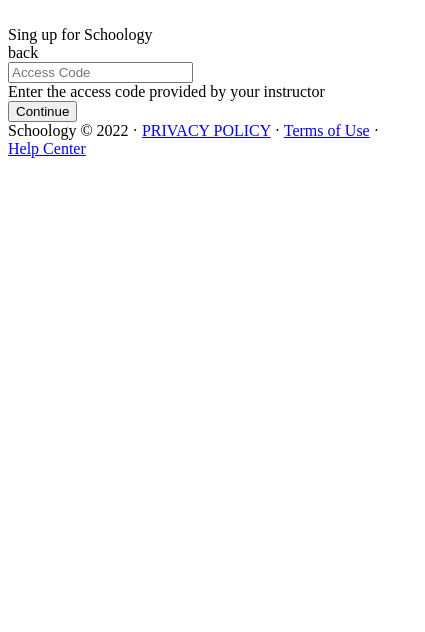
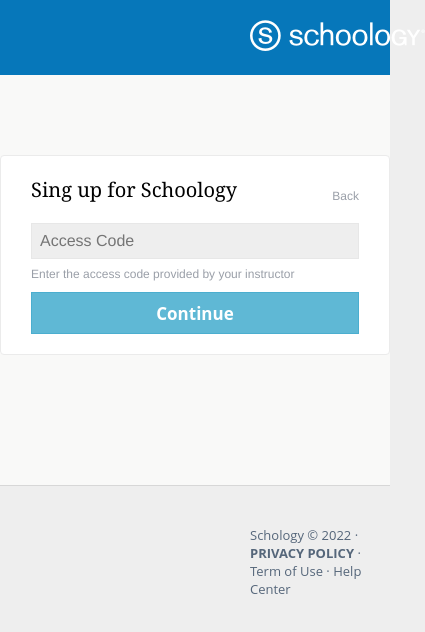
Before and after one commit to ErickHI/IntroModeloDeCajas, a plain HTML site: page index.html in a window 390 px wide. Shown: the whole page, 425 px wide, since content can reach past the window. Drawn offline with Linux system fonts and the light colour scheme.

Commit message:
2.5 Diseño responsivo Flexbox

```diff
--- /dev/null
+++ b/css/styles.css
@@ -0,0 +1,108 @@
+body{
+    background: #EEEEEE;
+    display: flex;
+    flex-direction: column;
+    padding: 0px;
+    margin: 0px;
+}
+
+.navbar{
+    background-color: #0677BA;
+    display: flex;
+    align-items: center;
+    padding: 20px 0px 20px 250px;
+}
+
+/* .logo{
+    width: auto;
+} */
+
+.main-page{
+    background-color: #F9F9F8;
+    padding: 80px 0px 130px 0px;
+    display: flex;
+    justify-content: center;
+    border-bottom: 1px solid #D7D7D7;
+}
+section{
+    background-color: white;
+    border: 1px solid #EBEBEB;
+    border-radius: 4px;
+    width: 25em;
+    padding: 20px 30px 20px 30px;
+}
+
+.title-form{
+    margin-bottom: 20px;
+    display: flex;
+    justify-content: space-between;
+    align-items: flex-end;
+    padding-bottom: 0px;
+}
+
+.title-form span {
+    font-size: 1.25em;
+    font-family: Georgia, "Times New Roman", serif;
+}
+
+.title-form a{
+    color: #9A9FA8;
+    /* font-weight: bold; */
+    text-decoration: none;
+    font-family: "Karla", "Helvetica Neue", Arial, Helvetica, sans-serif;
+    font-size: 0.75em;
+}
+
+.acces-content{
+    width: 100%;
+    margin: 0px  0px 5px 0px;
+    display: flex;
+    align-content: stretch;
+}
+
+.access-in{
+    background-color: #EEEEEE;
+    color: #666;
+    border: 1px solid #E7E7E7;
+    width: 100%;
+    /* width: ; */
+    /* margin: 0px  0px 5px 0px; */
+    padding: .5em;
+    font-size: 16px;
+    font-family: "Karla", "Helvetica Neue", Arial, Helvetica, sans-serif;
+}
+
+.instruction {
+    color: #9A9FA8;
+    font-family: "Karla", "Helvetica Neue", Arial, Helvetica, sans-serif;
+    font-size: 12px;
+}
+
+.continue{
+    margin-top: 10px;
+    width: 100%;
+    color: white;
+    font-weight: bold;
+    font-family: 'Open Sans', sans-serif;
+    font-size: 17px;
+    background-color: #5FB8D5;
+    border: 1px solid #4baecf;
+    padding: .5em;
+}
+
+footer {
+    display: flex;
+    align-items: flex-end;
+    padding: 40px 0px 20px 250px;
+}
+
+.info {
+    color: #55667A;
+    font-family: 'Open Sans', sans-serif;
+    font-size: 13px;
+}
+
+.link {
+    color: #55667A;
+    text-decoration: none;
+}
--- a/index.html
+++ b/index.html
@@ -4,51 +4,52 @@
     <meta charset="UTF-8">
     <meta http-equiv="X-UA-Compatible" content="IE=edge">
     <meta name="viewport" content="width=device-width, initial-scale=1.0">
-    <title>Document</title>
+    <!-- Agrega CSS al HTML -->
+    <link rel="stylesheet" href="css/styles.css">
+    <title>Sing up for Schoology account</title>
 </head>
 <body>
-
-    <header>
+    <header class="navbar">
         <nav>
             <div>
-                <img src="" alt="">
+                <a href="http://www.schoology.com/" target="blank">
+                    <img class="logo" src="img/logo.png" alt="Schoology logo">
+                </a>
             </div>
         </nav>
     </header>
+    <main class="main-page">
+        <section>
+            <div class="title-form">
+                    <span>Sing up for Schoology</span>
+                    <a href="https://app.schoology.com/register.php" target="blank">Back</a>
+            </div>
+            <div class="acces-content">
+                <input type="text" name="Access code" class="access-in" placeholder="Access Code">
+            </div>
 
-    <main>
-        <section>
             <div>
-                <div>
-                    <span>Sing up for Schoology</span>
-                </div>
-                <div>
-                    <span>back</span>
-                </div>
+                <span class="instruction">Enter the access code provided by your instructor</span>
             </div>
             <div>
-                <input type="text" name="" id="" placeholder="Access Code">
-            </div>
-            <div>
-                <span>Enter the access code provided by your instructor</span>
-            </div>
-            <div>
-                <input type="submit" value="Continue">
+                <input type="submit" value="Continue" class="continue">
             </div>
         </section>
     </main>
-
     <footer>
-        <div>
-            Schoology © 2022
-            <span>·</span>
-            <a href="https://www.powerschool.com/privacy">PRIVACY POLICY</a>
-            <span>·</span>
-            <a href="https://www.schoology.com/terms-of-use">Terms of Use</a>
-            <span>·</span>
-            <a href="https://support.schoology.com/hc/en-us">Help Center</a>
+        <div class="info">
+            <span>Schology © 2022</span>
+            <span class="divider">·</span>
+            <a href="https://www.powerschool.com/privacy" target="blank" class="link">
+                <b>
+                    PRIVACY POLICY
+                </b>
+             </a>
+             <span class="divider">·</span>
+            <a href="https://www.schoology.com/terms-of-use" target="blank" class="link">Term of Use</a>
+            <span class="divider">·</span>
+            <a href="https://support.schoology.com/hc/en-us" target="blank" class="link">Help Center</a>
         </div>
     </footer>
-
 </body>
 </html>
```
Also changed, not shown: img/logo.png (added).
